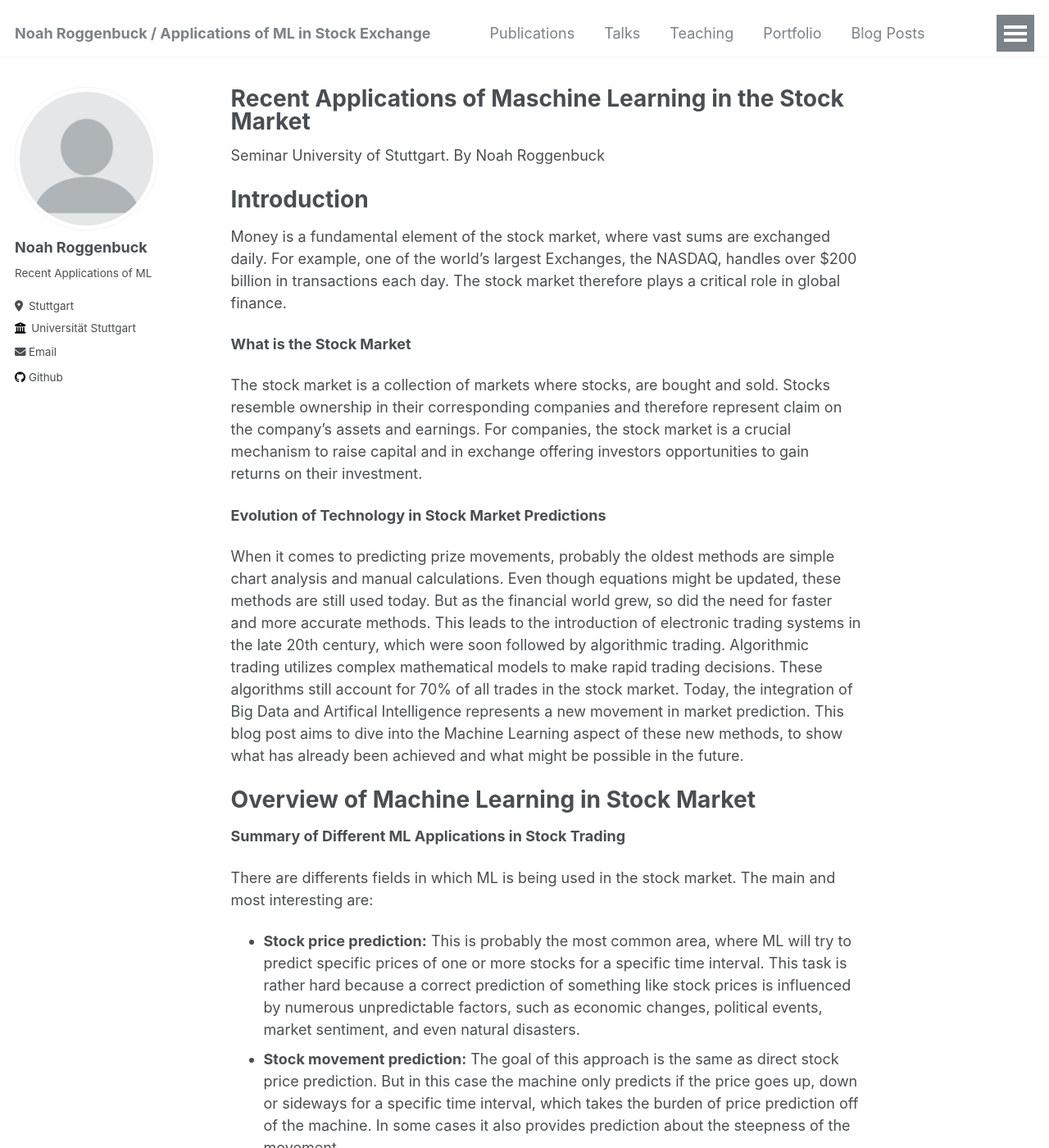
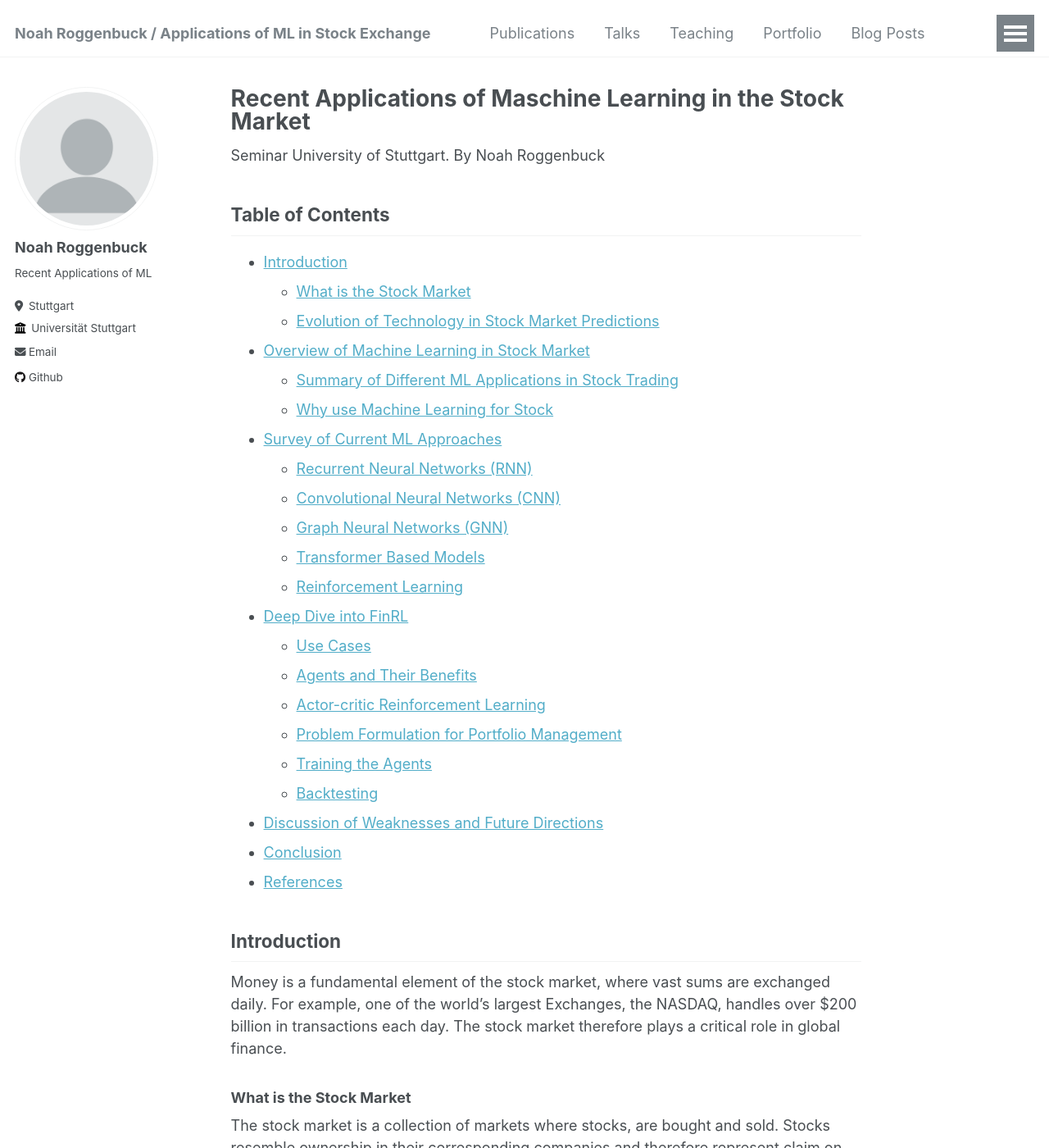
Before and after one commit to noahrog02/noahrog02.github.io, a Jekyll site: the page built from _pages/about.md, in a window 1280 px wide and 1400 px high. Shown: the whole window at 82% size. Built offline with Jekyll 4.4.1, drawn with Linux system fonts in a browser that asks for light colours; some of the changed text lies outside the part shown.

Commit message:
Update about.md

```diff
--- a/_pages/about.md
+++ b/_pages/about.md
@@ -9,22 +9,45 @@ redirect_from:
 
 Seminar University of Stuttgart. By Noah Roggenbuck
 
-Introduction
-======
+## Table of Contents
+- [Introduction](#introduction)
+  - [What is the Stock Market](#what-is-the-stock-market)
+  - [Evolution of Technology in Stock Market Predictions](#evolution-of-technology-in-stock-market-predictions)
+- [Overview of Machine Learning in Stock Market](#overview-of-machine-learning-in-stock-market)
+  - [Summary of Different ML Applications in Stock Trading](#summary-of-different-ml-applications-in-stock-trading)
+  - [Why use Machine Learning for Stock](#why-use-machine-learning-for-stock)
+- [Survey of Current ML Approaches](#survey-of-current-ml-approaches)
+  - [Recurrent Neural Networks (RNN)](#recurrent-neural-networks-rnn)
+  - [Convolutional Neural Networks (CNN)](#convolutional-neural-networks-cnn)
+  - [Graph Neural Networks (GNN)](#graph-neural-networks-gnn)
+  - [Transformer Based Models](#transformer-based-models)
+  - [Reinforcement Learning](#reinforcement-learning)
+- [Deep Dive into FinRL](#deep-dive-into-finrl)
+  - [Use Cases](#use-cases)
+  - [Agents and Their Benefits](#agents-and-their-benefits)
+  - [Actor-critic Reinforcement Learning](#actor-critic-reinforcement-learning)
+  - [Problem Formulation for Portfolio Management](#problem-formulation-for-portfolio-management)
+  - [Training the Agents](#training-the-agents)
+  - [Backtesting](#backtesting)
+- [Discussion of Weaknesses and Future Directions](#discussion-of-weaknesses-and-future-directions)
+- [Conclusion](#conclusion)
+- [References](#references)
+
+## Introduction
+
 Money is a fundamental element of the stock market, where vast sums are exchanged daily. For example, one of the world's largest Exchanges, the NASDAQ, handles over $200 billion in transactions each day. The stock market therefore plays a critical role in global finance.
 
-**What is the Stock Market**
+### What is the Stock Market
 
 The stock market is a collection of markets where stocks, are bought and sold. Stocks resemble ownership in their corresponding companies and therefore represent claim on the company's assets and earnings. For companies, the stock market is a crucial mechanism to raise capital and in exchange offering investors opportunities to gain returns on their investment.
 
-**Evolution of Technology in Stock Market Predictions**
+### Evolution of Technology in Stock Market Predictions
 
 When it comes to predicting prize movements, probably the oldest methods are simple chart analysis and manual calculations. Even though equations might be updated, these methods are still used today. But as the financial world grew, so did the need for faster and more accurate methods. This leads to the introduction of electronic trading systems in the late 20th century, which were soon followed by algorithmic trading. Algorithmic trading utilizes complex mathematical models to make rapid trading decisions. These algorithms still account for 70% of all trades in the stock market. Today, the integration of Big Data and Artifical Intelligence represents a new movement in market prediction. This blog post aims to dive into the Machine Learning aspect of these new methods, to show what has already been achieved and what might be possible in the future.
 
-Overview of Machine Learning in Stock Market
-======
+## Overview of Machine Learning in Stock Market
 
-**Summary of Different ML Applications in Stock Trading**
+### Summary of Different ML Applications in Stock Trading
 
 There are differents fields in which ML is being used in the stock market. The main and most interesting are:
 - **Stock price prediction:** This is probably the most common area, where ML will try to predict specific prices of one or more stocks for a specific time interval. This task is rather hard because a correct prediction of something like stock prices is influenced by numerous unpredictable factors, such as economic changes, political events, market sentiment, and even natural disasters.
@@ -33,7 +56,7 @@ There are differents fields in which ML is being used in the stock market. The m
 - **Trading strategies:** Providing trading strategies that a human can use to trade in the market is another research area of ML in stock. The goal is to use ML to find strategies like buy or sell signals that a human can easily understand and use. There exist plenty of trading strategies already and this approach could improve and add to these existing strategies.
 - **Others:** There are some other use cases where the most common are order execution and market making. It is possible to use Machine Learning algorithms for large Buy or Sell orders of a single individual that would have too much impact on the price of the underlying stock if volume is too low. The goal is to distribute the order over one or two trading days in a way that it gets sucked up by the market without making too much of an impact. So called market makers are institutions that handle the transfer of stock from one individual to another. They may use Machine Learning to enable a smoother flow in markets that have high volume.
 
-**Why use Machine Learning for Stock**
+### Why use Machine Learning for Stock**
 
 Machine learning is a subset of artificial intelligence that involvses algorithms and statistical models enabling computers to perform different tasks without instructions.
 
@@ -47,8 +70,7 @@ This graph from Liu et al. displays how, with the use of their DDPG agent, they
 
 It is therefore very possible to beat markets and make more money than the normal trader by using Machine Learning. We will now come to evaluate different Machine Learning models and how they can be used to fulfill the named applications.
 
-Survey of current ML Approaches
-======
+## Survey of current ML Approaches
 
 Now, to survey different approaches and usecases, we will quickly clear off what kind of input we usually have when working with Machine Learning and the stock market
 
@@ -60,13 +82,15 @@ Input essentially comes down to instrinsic (extracted from the stock itself) and
 
 Yet every input in some way needs to be converted to a numerical value that the machine can really work with.
 
-**Used models in Stock Market**
+### Used models in Stock Market
 
 In this blog post, we will focus on the following ML methods:
 
 ![ML-Variants](images/Different_MLs.png)
 
-**Recurrent Neural Networks (RNN)** are powerful in handling and predicting sequences of data. Unlinke traditional feed forward neural networks that process inputs independently, RNNs have loops within them that allows information to persist. This makes them ideal for tasks where context from previous data helps predicting the next output. By variating the standard RNN one can obtain even better results. Two variants are:
+### Recurrent Neural Networks (RNN)
+
+are powerful in handling and predicting sequences of data. Unlinke traditional feed forward neural networks that process inputs independently, RNNs have loops within them that allows information to persist. This makes them ideal for tasks where context from previous data helps predicting the next output. By variating the standard RNN one can obtain even better results. Two variants are:
 - Long Short-Term Memory Networks (LSTMs) to avoid the long-term dependency problem. They are practically good in remembering information for longer periods without forgetting important details by having additional input, forget and output gates. These gates determine what information should be remembered or forgotten as data flows through the network. Here, the input gate decides, which data should be used to influence the memory. The forget gate decides which values from the input should be kept or forgotten and the output gate determines what from the current memory state should be output. This makes them extremely effective for tasks involving complex dependencies over time, such as long-term stock behaviour.
 - Gated Recurrent Units (GRUs) are an evolution of LSTMs trying to simplify the model for faster learning while keeping it's functionality. They achieve this by combining the input and forget gates into a single update gate and add a reset gate to determine how much of the past information should be forgotten. They again only have one output stream which also adds to the improved learning speed of the model.
 
@@ -80,7 +104,7 @@ For example Akita et al [1] created a LSTM based model that takes Text and Stock
 
 With this approach they managed to beat the competition in stock price prediction. Using the prediction of a certain price one could use leverage or option trading to amplify even small price movements.
 
-**Convolutional Neural Networks (CNN)**
+### Convolutional Neural Networks (CNN)
 
 CNNs are often used for processing and analyzing visual data. They work by automatically detecting and learning hierarchical patterns in images through layers of convolutional filters, pooling, and fully connected layers. This structure allows CNNs to effectively identify and classify objects within images.
 
@@ -95,7 +119,7 @@ To evaluate their models performance they compared it's mean absolute error and
 
 ![CNN-LSTM-Results](images/CNN-LSTM-Results.png)
 
-**Graph Neural Networks (GNN)**
+### Graph Neural Networks (GNN)
 
 By using Graph Neural Networks we can create a Machine that is capable of predicting the markets using a graph where nodes may represent companies and edges a correlation between them. In general graphs are used to represent things like social media networks, or molecules. These graphs can be represented by an adjacency matrix. <br>
 It is hard to analyse these graphs because of their inconsitent form, where nodes can have different amount of neighbours. This is not the case for image like data that CNNs can work with. In case of an image we have a fixed grid with a fixed size. CNNs fail in working with graphs because of their arbitrary size of the graph, and the complex topology. <br>
@@ -111,7 +135,7 @@ By using this information one may short Type 2 price-limit-hitting-stocks and bu
 
 ![HGNN_Results](images/HGNN_Results.png)
 
-**Transformer based models**
+### Transformer based models
 
 Transformer-based models are highly effective in language processing due to their use of self-attention networks, which help retain distant data and understand context by handling entire sequences of data simultaneously. They consist of layers of self-attention and feed-forward networks, enabling them to process and generate text with remarkable accuracy. The two most common transformer based language models are GPT and BERT. By leveraging their capabilities in handling text data, these models have become popular for classifying stock news articles, thereby aiding in predicting market movements.
 
@@ -128,7 +152,7 @@ The authors used the predictions to buy or short a stock at the news articles' p
 
 Win Rate stands for the overall winning rate (rate of transactions that have a return over 0) and big win rate (rate of transactions that have a return over 1%). Ave. Return stands for the average return on each transaction. Exc. Return stands for the total excess returns over the market when starting with $10000 and invest $2000 to each detected trading signal. Num. Trans. stands for the number of transactions (valid trading signals) of each model.
 
-**Reinforcement Learning**
+### Reinforcement Learning
 
 Reinforcement learning is probably the most promising model for stock trading. This model involves an agent that takes actions based on a given policy in response to a certain state and reward from the environment. During the learning phase the agent iteratively interacts with the environment, updating its policy parameters based on the rewards received from its actions, using mathematical equations like the Bellman Equation. Ideally, once the learning is complete, the agent will have a table of state-action pairs that have the best rewards for every possible state in the environment.
 
@@ -136,12 +160,11 @@ Reinforcement learning is probably the most promising model for stock trading. T
 
 Using fixed tables of state-action pairs will not work in an environment like the stock market as there are infinite possible states. Therefore, when training an agent, one has to use a probability distribution for states and their corresponding actions. These can be learned by using variations to the Bellman Equation like Q-Learning and Policy Gradient. We will now look at a detailed example how anyone can use the GitHub repository FinRL (Financial Reinforcement Learning) to create, learn and use a reinforcement learning agent that is capable of trading in the stock market as its environment.
 
-Deep dive into FinRL
-======
+## Deep dive into FinRL
 
 Financial reinforcement learning (FinRL) is the first open-source framework for financial reinforcement learning. It provides a toolkit for developing and evaluating reinforcement learning algorithms specifically for financial markets. FinRL aims to bridge the gap between finance and machine learning by offering resources and tools for both researchers and practitioners.
 
-**Use Cases**
+### Use Cases
 
 FinRL utilizes many different reinforcement learning agents that do certain trading tasks. These tasks may be Stock Trading, Portfolio Allocation, High Frequency Trading, Cryptocurrency Trading, Market Regulations or User-defined Tasks. The agent will make sequential decisions on FinRL specific environments that are based on market data from [Yahoo! Finance](https://finance.yahoo.com/) for example.
 
@@ -149,13 +172,13 @@ FinRL utilizes many different reinforcement learning agents that do certain trad
 
 In this detailed example we want to look at portfolio allocation which, as presented in the motivation part by Liu et al., yielded very good results when using the reinforcement learning agent DDPG.
 
-**Agents and their benefits**
+### Agents and their benefits
 
 FinRL provides nine different agents of which three are value based. These value based agents can only do single stock trading and are therefore of no use in this example. The other six agents are Actor-critic based and are all suitable for a portfolio allocation problem. These agents only have slight differences as seen in the table:
 
 ![FinRL_Agents](images/FinRL_Agents.png)
 
-**Actor-critic Reinforcement Learning**
+### Actor-critic Reinforcement Learning
 
 Actor-critic reinforcement learning is the base of all agents we use and is generally speaking a variation of plain reinforcement learning. In this variation our agent is the so called actor and simply represents a feed-forward network that tries to simulate a policy function. Additionally a Critic-Network tries to implement a Value-Function (in our case a Q-Value). After the Actor-Network decides on a specific action based on the state, the environment will first feed the reward and next state of this action into the Critic-Network, which will compute a Q-Value. A Q-Value is basically a predicted reward for a state-action pair. This Q-Value will be compared to the actual reward to create a so called Advantage Function $$A_{π_{θ}}$$ that is also called TD error with the formular
 
@@ -179,7 +202,7 @@ $$
 
 ![ActorCritic](images/ActorCritic.png)
 
-**Problem formulation for Portfolio Management**
+### Problem formulation for Portfolio Management
 
 To use RL, one has to define what the states, actions and rewards are. In our Portfolio Management approach we want the machine to trade on a fixed number of stocks $$D$$, because in training as well as later on in actually using the machine, we need to use the same $$D$$ stocks to get the best results. Here, we might want to choose stocks from different sectors, or we want to choose stocks of companies that in some way work together. By doing so we will ensure diversity among different sectors of the market but still ensure that the machine might find correlations between different stocks that should move in the same directions. For our example we will set $$D=30$$ and simply take the same 30 stocks that are also used by the Dow Jones Index.
 
@@ -192,13 +215,13 @@ The **reward** $$r$$ of an action $$a$$ simply is the change of portfolio value.
 The policy is set and executed by the actor feed forward network. There is no real probability distribution that decides what action will be taken for what state, as this is done by the trained actor network. <br>
 The same holds for the Q-Value of the critic.
 
-**Training the Agents**
+### Training the Agents
 
 Each timestep $$t$$ will resemble one trading day, which means the actor will make daily trades. After extracting all the data we need we will simply create an environment that consists of each trading day as a state over the span of 11 years from 2009 to 2020. This is our training set. We will also create a set of states for 2020 to 2022 as our backtesting set. For FinRL, one has to additionally define the cost of opening or closing a position, which basically simulates a brokers fee. FinRL itself does not come with implementations of RL algorithms but provides a framework for applying existing RL algorithms to financial trading environments. Thats why, in our case, we will use the Actor-Critic RL Agents from [Stable Baselines 3](https://stable-baselines3.readthedocs.io/en/master/). <br>
 This means that the only part for us to do as a developer that uses FinRL, is to set up the environment and configure parameters like the learning rate, number of steps until policy update and entropy coefficient to encourage exploration of the SB3 Agents. In our case we left the parameters of every agent at default. <br>
 In the actual training phase the agent will learn based on 50000 time steps. This means that the agent will go over the whole training set approximately 16 times as there are 3000 trading days in our training set. The number of steps is set to five, which means that the agent will update its policy after every fifth timestep.
 
-**Backtesting**
+### Backtesting
 
 Once every agent has been trained, backtesting will be the last step to see how the agent would perform in the real market. First we will set up a sample portfolio that is fully invested in the Dow Jones Index and another that is fully invested into the Mean Variance Index. These two portfolios will create the baseline to see wheter the agents manage to beat the market or not. Lastly we will let the agents work on the backtesting environment. By tracking the value of each portfolio each day we get the following graph:
 
@@ -207,8 +230,7 @@ Once every agent has been trained, backtesting will be the last step to see how
 The first thing to see is that every portfolio moved in the same pattern, basically having the same up and down movements. Yet no agent manages to fully beat the market to make more profit than the Mean Variance Index. Not even the DDPG agent or the TD3 (improvement to DDPG) agent outperformed the market. This is contradictory to the graph by Liu et al. presented in the motivation part where they managed to greatly outperform the market. The exact reason for the clear difference might come from fine tuning aspects but also from the fact that the DDPG agent from Liu et al. never stopped training. Even when trading in the real market they enabled the agent to continue learning so that it catches new trends. <br>
 In the given example usage of FinRL we did not consider the fact of continuous learning as this requires a decent amount of extra work.
 
-Discussion of Weaknesses and Future Directions
-======
+## Discussion of Weaknesses and Future Directions
 
 Despite the promising applications of machine learning in stock market predictions, several weaknesses persist. Future directions for research and development are crucial to address these limitations and enhance the effectiveness and reliability of these models.
 
@@ -219,11 +241,11 @@ Despite the promising applications of machine learning in stock market predictio
 |There is still no real time model that trades live on the market. For example the event prediction transformer based model will only work properly if there is zero latency between the publish time of a news article and the immediate buy or short action of the underlying stock|Develop such a real-time prediction model with minimal latency|
 |Models are not robust among differnet stocks or markets. The models will always only work on the conditions one has trained them on|Develop a model suitable for all markets. Like a professional human trader|
 
-Conclusion
-======
+## Conclusion
+
 In this post we have only looked at a few different examples of how ML can be used to predict the stock market. There are hundreds of other papers presenting their own approach with all of them having their own benefits and disadvantages. While machine learning offers significant potential for stock market predictions, it is not without its challenges. We did not discuss how large market players like hedge funds use ML, but some of them might have cracked the code to insanely beat baselines by using fine tuned ML approaches that were mentioned in this blog post. <br>
 Future work might prove promising results and it is safe to say that ML will play a big role in the stock market heading in the future. But it remains a question how healthy that might be for the market.
 
-References
-======
+## References
+
 - List of all sources and further reading links
```
